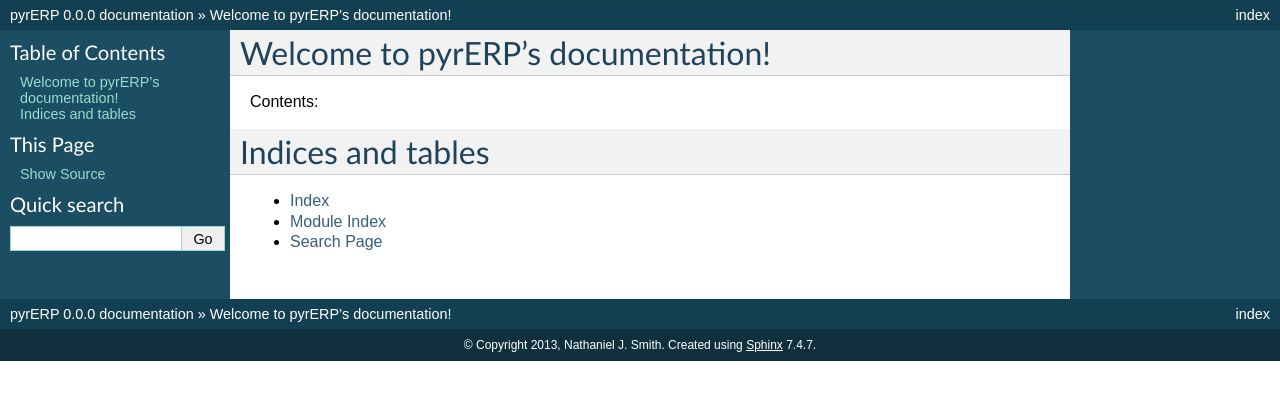
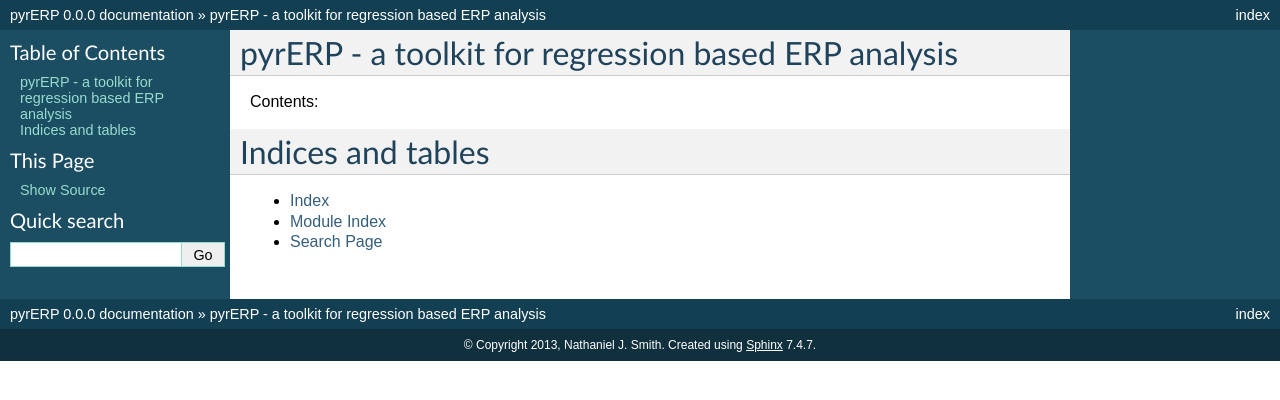
Before and after one commit to rerpy/rerpy, a Sphinx documentation site: the page built from doc/index.rst, in a window 1280 px wide. Shown: the top 400 px of the page. Built offline with Sphinx 7.4.7, drawn with Linux system fonts in a browser that asks for light colours; formulas are drawn with MathJax 3.

Commit message:
give docs a proper title (still need to be written though...)

```diff
--- a/doc/index.rst
+++ b/doc/index.rst
@@ -3,8 +3,8 @@
    You can adapt this file completely to your liking, but it should at least
    contain the root `toctree` directive.
 
-Welcome to pyrERP's documentation!
-==================================
+pyrERP - a toolkit for regression based ERP analysis
+====================================================
 
 Contents:
 
```
